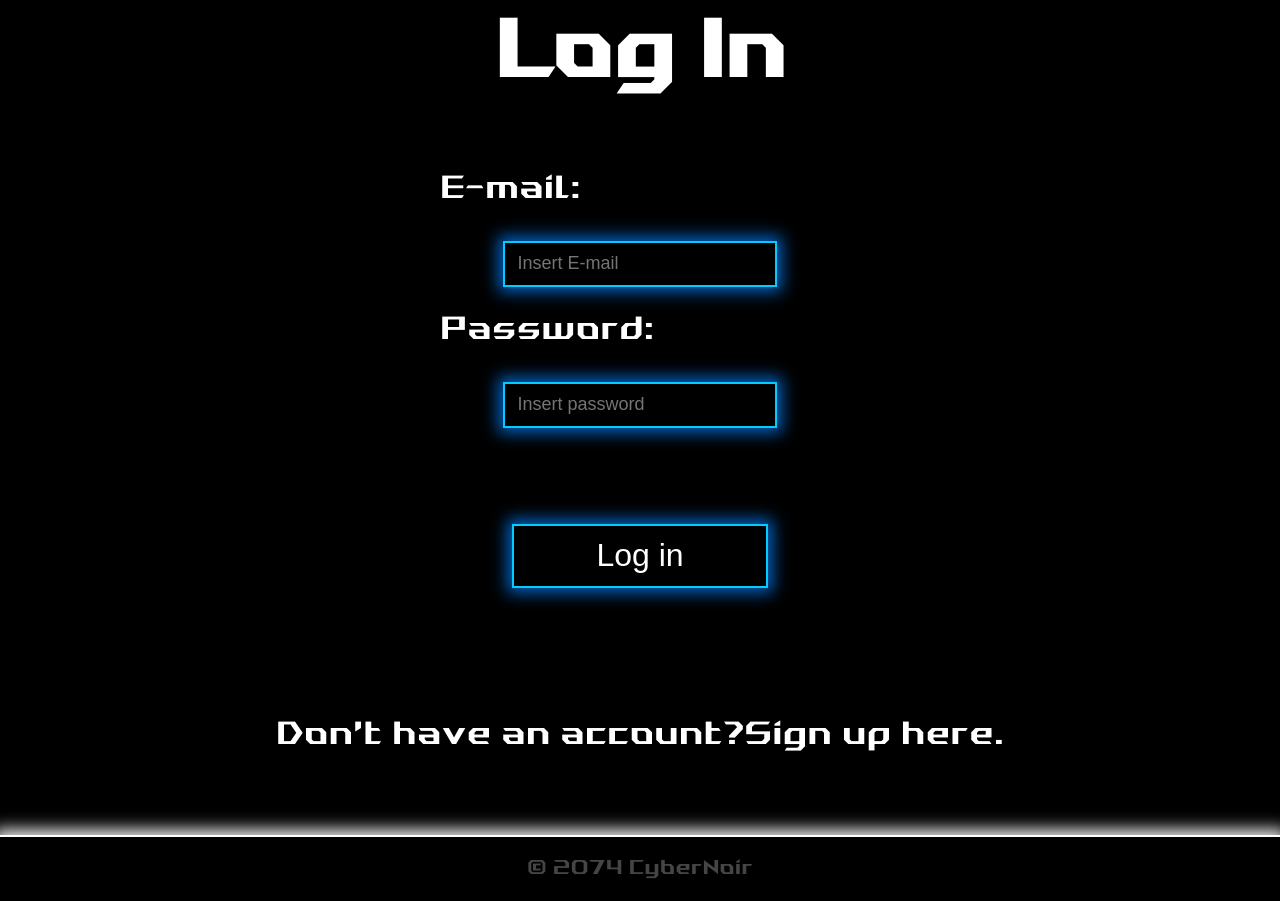
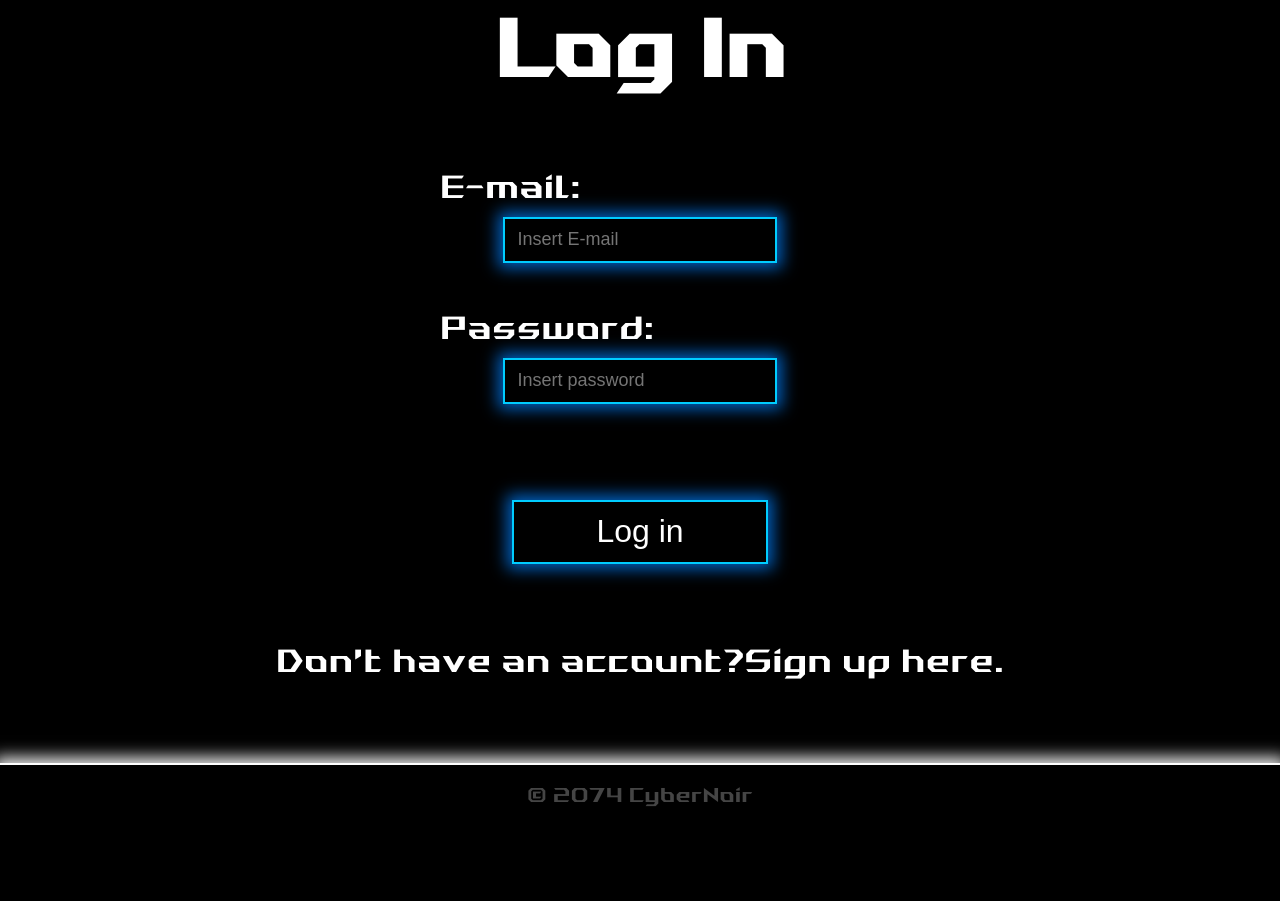
Before and after one commit to GinusHR/TLE-1-team-11, a PHP site: page /html/login.html in a window 1280 px wide. Shown: the part 132-1033 px from the top of the page. After the commit the page ends 938 px from the top, so only its background shows below. Run offline with PHP 8.4, Linux system fonts and the light colour scheme.

Commit message:
css login

```diff
--- a/css/style.css
+++ b/css/style.css
@@ -241,13 +241,12 @@ footer {
     flex-direction: column;
     align-items: flex-start;
     margin-bottom: 6vh;
-
+    gap: 6vh
 }
 
 .loginInput {
     display: flex;
     flex-direction: column;
-    gap: 3vh;
     align-items: center;
 }
 
--- a/html/login.html
+++ b/html/login.html
@@ -23,15 +23,17 @@
 </header>
 <h2 class="signupTitle">Log In</h2>
         <form action="../php/login.php" method="post">
-            <div class="formWhole2">
+            <div class="formWhole">
                 <div class="loginWhole">
                     <div class="loginInput">
                         <label for="email">E-mail:</label>
                         <input class="login-input" placeholder="Insert E-mail" type="email" id="email" name="email" required>
-
+                    </div>
+                        <div class="loginInput">
                         <label for="password">Password:</label>
                         <input class="login-input" placeholder="Insert password" type="password" id="password" name="password" required>
                     </div>
+                </div>
                 </div>
 
                 <div class="submitButtonHolder">
```
